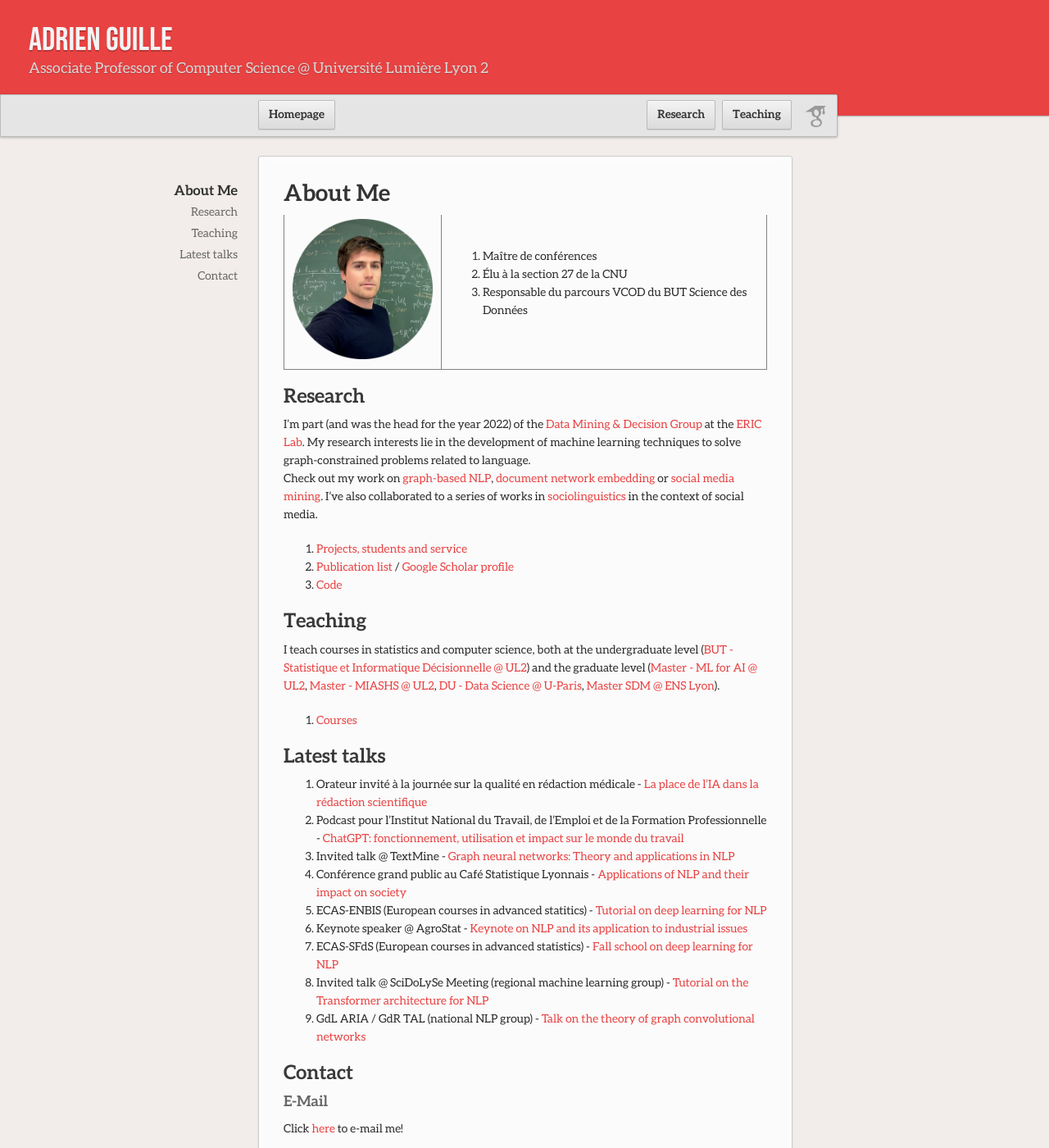
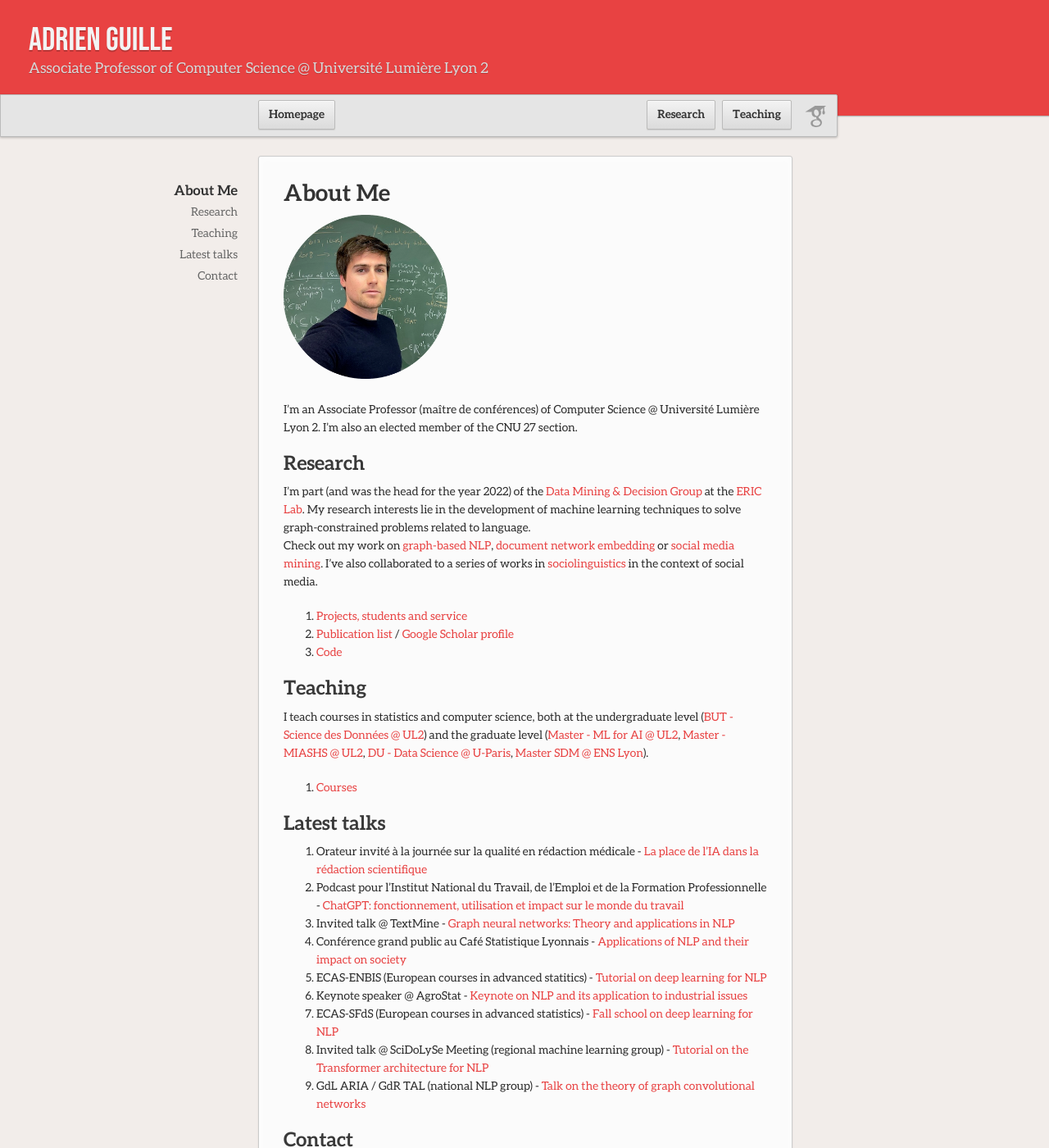
Before and after one commit to AdrienGuille/adrienguille.github.io, a Jekyll site: the page built from index.md, in a window 1280 px wide and 1400 px high. Shown: the whole window at 82% size. Built offline with Jekyll 4.4.1, drawn with Linux system fonts in a browser that asks for light colours; our own code applies the rules of GitHub Pages for plain Markdown files.

Commit message:
Update index.md

```diff
--- a/index.md
+++ b/index.md
@@ -1,17 +1,8 @@
 # About Me
 
-<table style="table">
-<tr>
-  <td><img src="https://github.com/AdrienGuille/adrienguille.github.io/blob/main/assets/images/avatar.png?raw=true" width="200"/></td>
-  <td>
-    <ul>
-    <li>Maître de conférences</li>
-    <li>Élu à la section 27 de la CNU</li>
-    <li>Responsable du parcours VCOD du BUT Science des Données</li>
-    </ul>
-  </td>
-</tr>
-</table>
+<img src="https://github.com/AdrienGuille/adrienguille.github.io/blob/main/assets/images/avatar.png?raw=true" width="200"/>
+
+I'm an Associate Professor (maître de conférences) of Computer Science @ Université Lumière Lyon 2. I'm also an elected member of the CNU 27 section.
 
 ## Research
 
@@ -23,7 +14,7 @@ I'm part (and was the head for the year 2022) of the [Data Mining & Decision Gro
 
 ## Teaching
 
-I teach courses in statistics and computer science, both at the undergraduate level ([BUT - Statistique et Informatique Décisionnelle @ UL2](https://iut.univ-lyon2.fr/formations/but/b-u-t-statistique-et-informatique-decisionnelle)) and the graduate level ([Master - ML for AI @ UL2](https://www.univ-lyon2.fr/master-2-informatique-machine-learning-pour-lintelligence-artficielle-mlai), [Master - MIASHS @ UL2](https://assp.univ-lyon2.fr/formation/en-alternance/master-miashs), [DU - Data Science @ U-Paris](https://iutparis-seine.u-paris.fr/metiers-de-la-data/diplome-duniversite-analyste-data-science/), [Master SDM @ ENS Lyon](http://www.ens-lyon.fr/MasterSDM/fr/master-2/m2-systemes-complexes)).
+I teach courses in statistics and computer science, both at the undergraduate level ([BUT - Science des Données @ UL2](https://iut.univ-lyon2.fr/formations/but/but-science-des-donnees)) and the graduate level ([Master - ML for AI @ UL2](https://www.univ-lyon2.fr/master-2-informatique-machine-learning-pour-lintelligence-artficielle-mlai), [Master - MIASHS @ UL2](https://assp.univ-lyon2.fr/formation/en-alternance/master-miashs), [DU - Data Science @ U-Paris](https://iutparis-seine.u-paris.fr/metiers-de-la-data/diplome-duniversite-analyste-data-science/), [Master SDM @ ENS Lyon](http://www.ens-lyon.fr/MasterSDM/fr/master-2/m2-systemes-complexes)).
 
 - [Courses](https://adrienguille.github.io/teaching.html)
 
```
